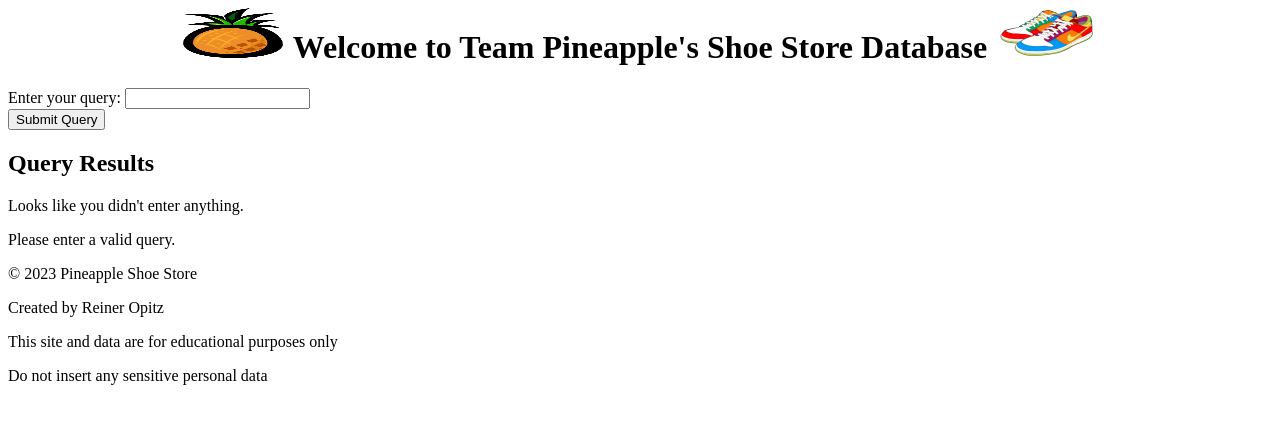
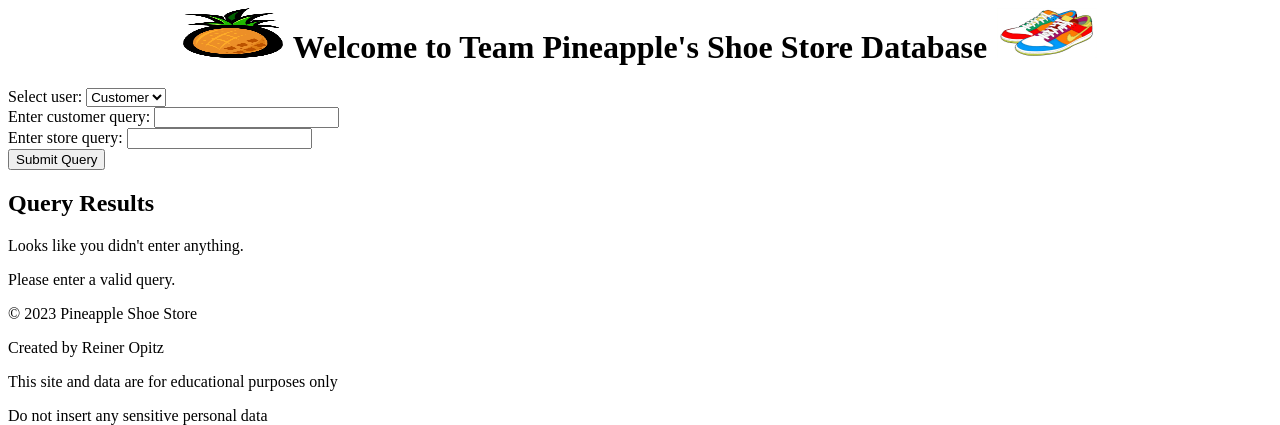
Before and after one commit to reinerism/475Ashoestore, a Flask app: page / in a window 1280 px wide. Shown: the top 425 px of the page. Run offline with Flask 2, Linux system fonts and the light colour scheme.

Commit message:
adding customer and store query

```diff
--- a/main.py
+++ b/main.py
@@ -78,19 +78,25 @@
 def main():
     cnx = get_db()
     if request.method == 'POST':
+        query_user = request.form.get('query_user')
         # may want to test request.form.get
         # current implementation raises a "KeyError"
         # if the query field is missing
         # request.form.get returns 'None'
-
-        user_query = request.form['query']
+        if query_user == 'customer':
+            query = request.form.get('customer.query')
+        elif query_user == 'store':
+            query = request.form.get('store_query')
         # this block is used to avoid an blank submission to database
         # avoid internal service error
-        if not user_query:
+        else:
+            cnx.close()
+            return render_template('home.html', error="Invalid query user")
+        if not query:
             cnx.close()
             return redirect(url_for('main'))
         try:
-            col_names, result = get(cnx, user_query)
+            col_names, result = get(cnx, query)
             # need this info to merge the table in the HTML
             # num_col = len(col_names)
     # Return query result as string
--- a/templates/home.html
+++ b/templates/home.html
@@ -47,12 +47,24 @@
     </div>
     <form method="post" action="/">
         <div>
-            <label for="query">Enter your query:</label>
-            <input type="text" name="query" id="query">
+            <label for="query_user">Select user:</label>
+            <select name="query_user" id="query_user">
+                <option value="customer">Customer</option>
+                <option value="store">Store</option>
+            </select>
+        </div>
+        <div>
+            <label for="customer_query">Enter customer query:</label>
+            <input type="text" name="customer_query" id="customer_query">
+        </div>
+        <div>
+            <label for="store_query">Enter store query:</label>
+            <input type="text" name="store_query" id="store_query">
         </div>
         <div>
             <input type="submit" value="Submit Query">
         </div>
+    </form>
     <!--need to add a dynmaic table for the results-->
     <h2>Query Results</h2>
     <!-- error handling for invalid query-->
```
